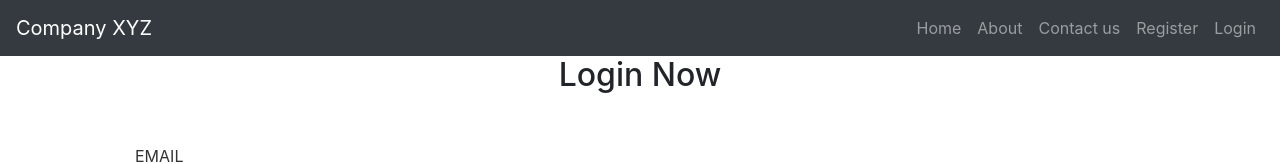
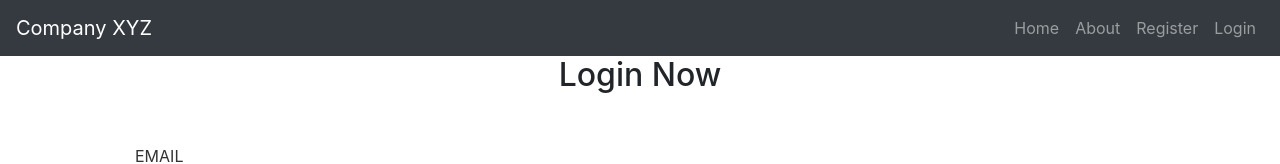
Before and after one commit to thulasidharan96/login-app, a React (Create React App) app: page /login in a window 1280 px wide. Shown: the top 164 px of the page. Built offline with nearby package versions, Linux system fonts and the light colour scheme.

Commit message:
Routes Optimize

```diff
--- a/src/components/NavBar.js
+++ b/src/components/NavBar.js
@@ -24,9 +24,6 @@ export default function NavBar(props) {
                     </li>
                     <li className="nav-item">
                         <Link className="nav-link" to="/about">About</Link>
-                    </li>
-                    <li className="nav-item">
-                        <Link className="nav-link" to="/contact">Contact us</Link>
                     </li>
                     {!isAuthenticated() && (
                         <>
--- a/src/pages/Dashboard.js
+++ b/src/pages/Dashboard.js
@@ -46,8 +46,11 @@ export default function DashboardPage() {
           <div>
             <p>Hi {user.name}</p>
             <p>Your email is {user.email}</p>
-            <button onClick={() => alert(`Firebase ID = ${user.localId}`)}>
+            <button onClick={() => alert(`Firebase ID = ${user.localId}`)} style={{padding:10,margin:10,borderRadius:5}}>
               Show ID
+            </button>
+            <button onClick={() => navigate('/contact')} style={{padding:10,margin:10,borderRadius:5}}>
+              Contact Us
             </button>
           </div>
         )}
```
Also changed, not shown: src/components/Contact.js (line endings or trailing spaces).
